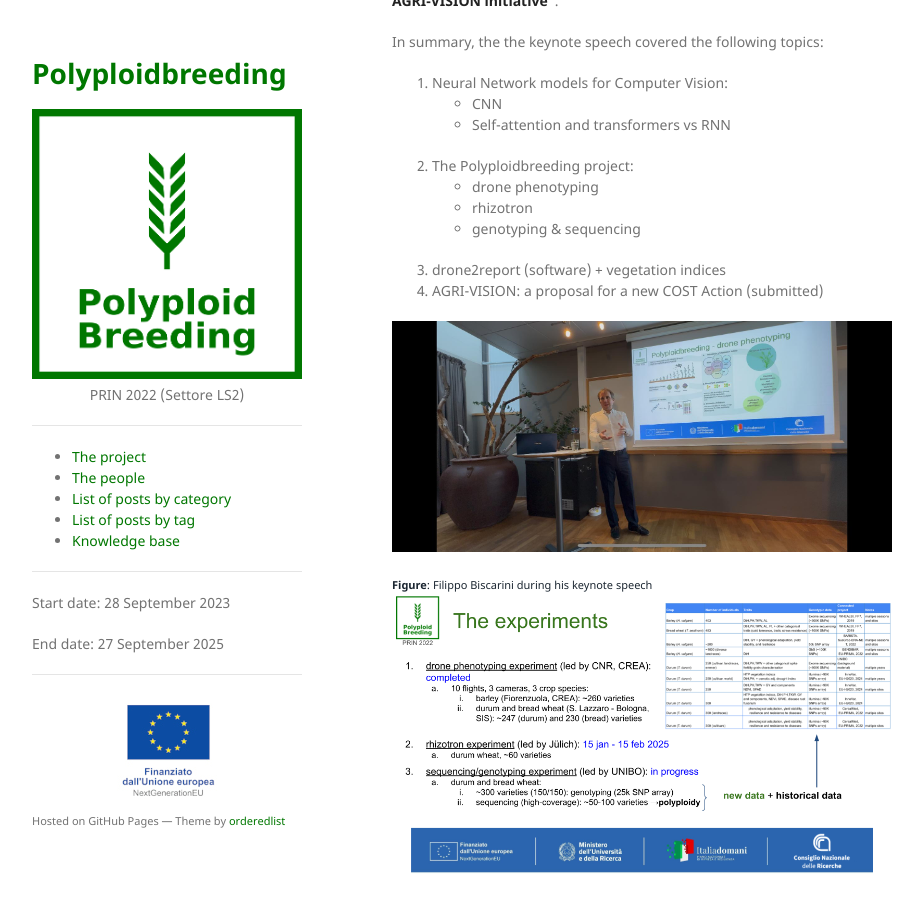
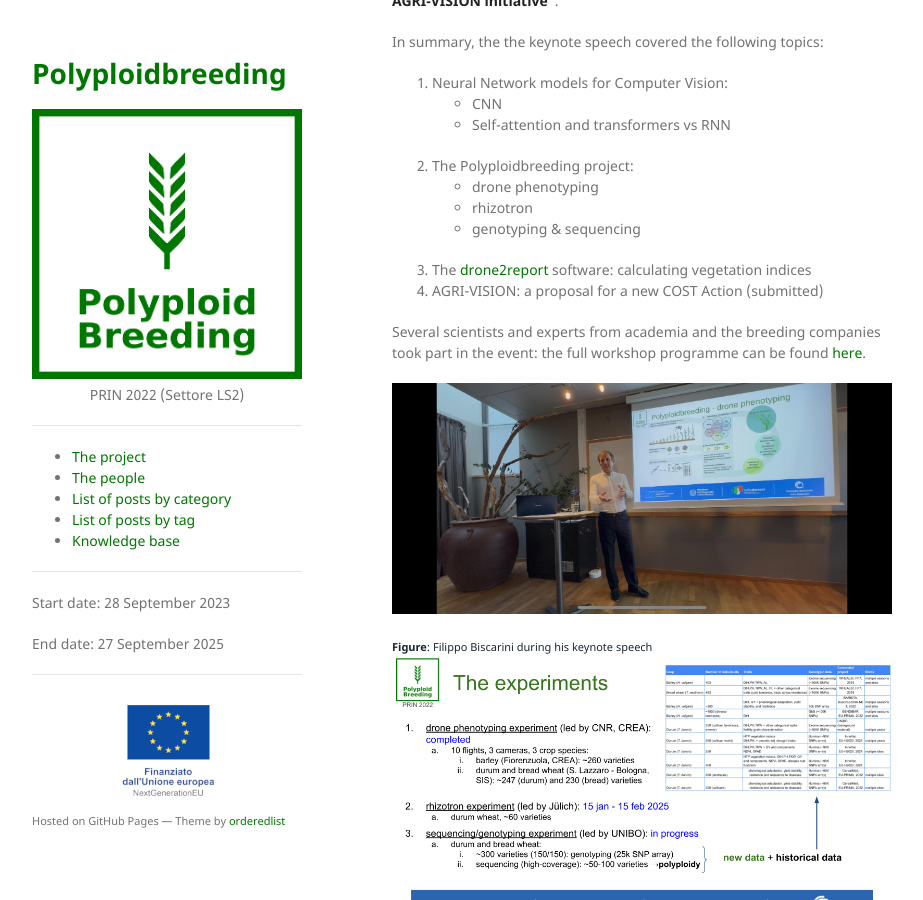
Before and after one commit to polyploidbreeding/polyploidbreeding.github.io, a Jekyll site: the page built from _posts/2024-11-22-keynote.md, in a window 1280 px wide and 900 px high, scrolled down 486 px. Shown: the whole window, without its empty margins (178-1101 px from the left). Built offline with Jekyll 4.4.1, drawn with Linux system fonts in a browser that asks for light colours.

Commit message:
added: complete post on NBPPN workshop

```diff
--- a/_posts/2024-11-22-keynote.md
+++ b/_posts/2024-11-22-keynote.md
@@ -27,9 +27,11 @@ In summary, the the keynote speech covered the following topics:
 	- drone phenotyping
 	- rhizotron
 	- genotyping & sequencing
-3. drone2report (software) + vegetation indices
+3. The  [drone2report](https://github.com/ne1s0n/drone2report) software: calculating vegetation indices
 4. AGRI-VISION: a proposal for a new COST Action (submitted)
 
+Several scientists and experts from academia and the breeding companies took part in the event:
+the full workshop programme can be found [here](https://nordicphenotyping.org/events/NBPNN_confernce_2024_draft.pdf).
 
 <a href="/assets/img/posts/nbppn_1.jpeg"><img src="/assets/img/posts/nbppn_1.jpeg" alt="Filippo Biscarini giving his keynote speech"></a>
 <div class="caption"><b>Figure</b>: Filippo Biscarini during his keynote speech</div>
```
